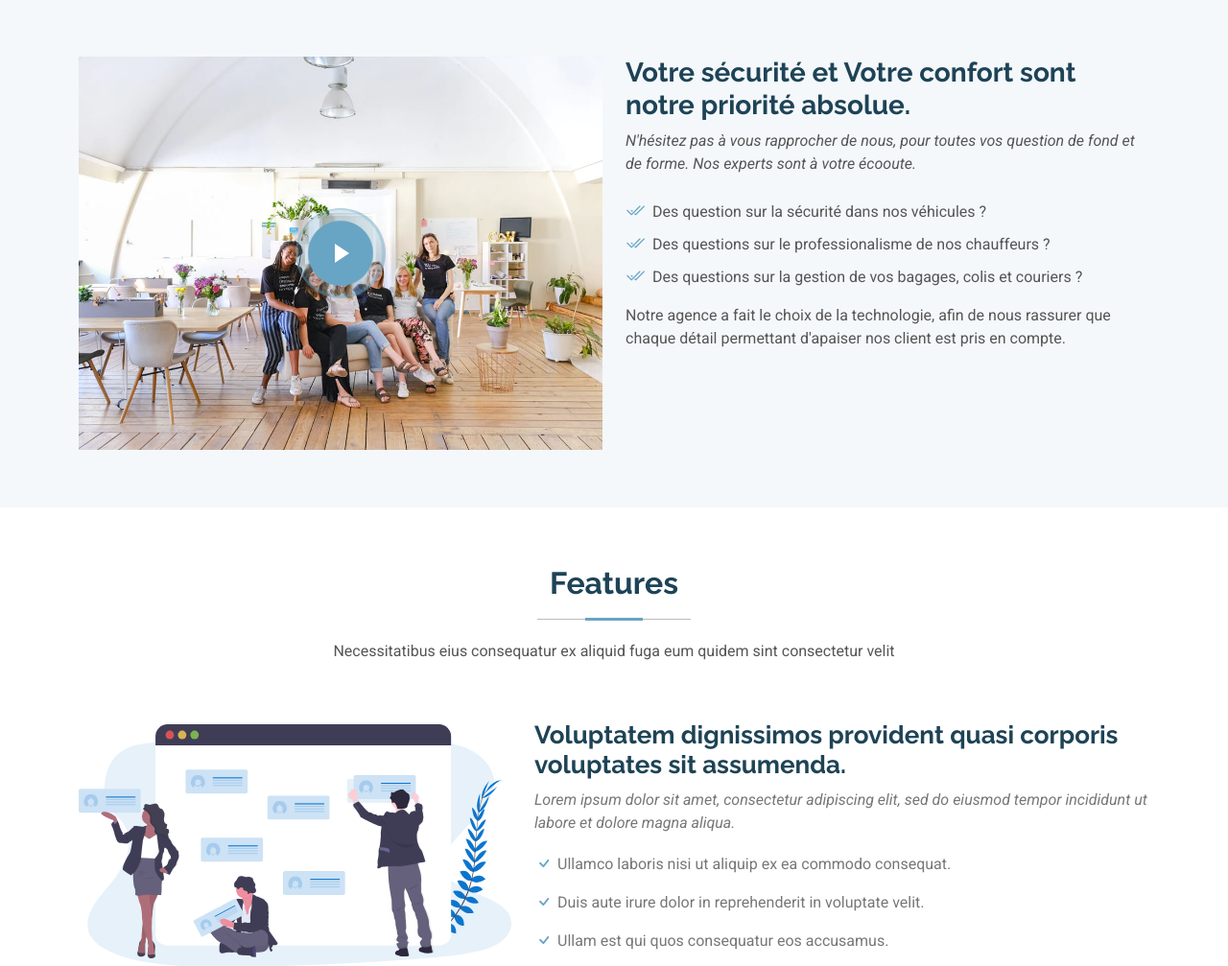
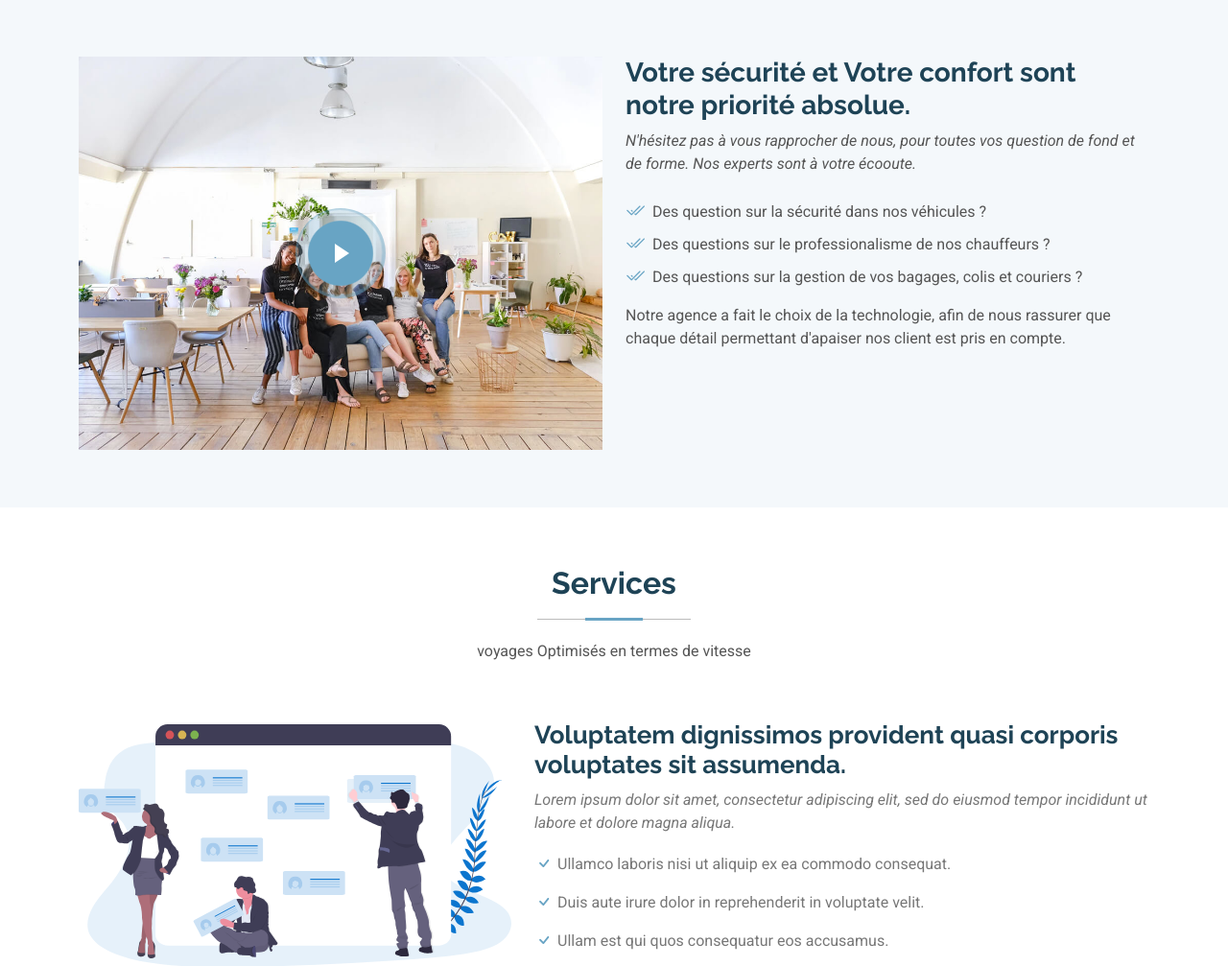
Before and after one commit to Bob-Light1/DjangoGit, a Django app: page / in a window 1280 px wide. Shown: the part 1006-2013 px from the top of the page at 96% size. Run offline with Django 5.2, Linux system fonts and the light colour scheme; data comes from the database, SQL or seed files in the repository; parts of the project's set-up code (start-up, migrations or seed data) failed here and were passed over; some libraries are stand-ins or nearby versions.

Commit message:
Modification du fichier index.html

```diff
--- a/templates/index.html
+++ b/templates/index.html
@@ -183,8 +183,8 @@
 
       <!-- Section Title -->
       <div class="container section-title" data-aos="fade-up">
-        <h2>Features</h2>
-        <p>Necessitatibus eius consequatur ex aliquid fuga eum quidem sint consectetur velit</p>
+        <h2>Services</h2>
+        <p>voyages Optimisés en termes de vitesse</p>
       </div><!-- End Section Title -->
 
       <div class="container">
```
